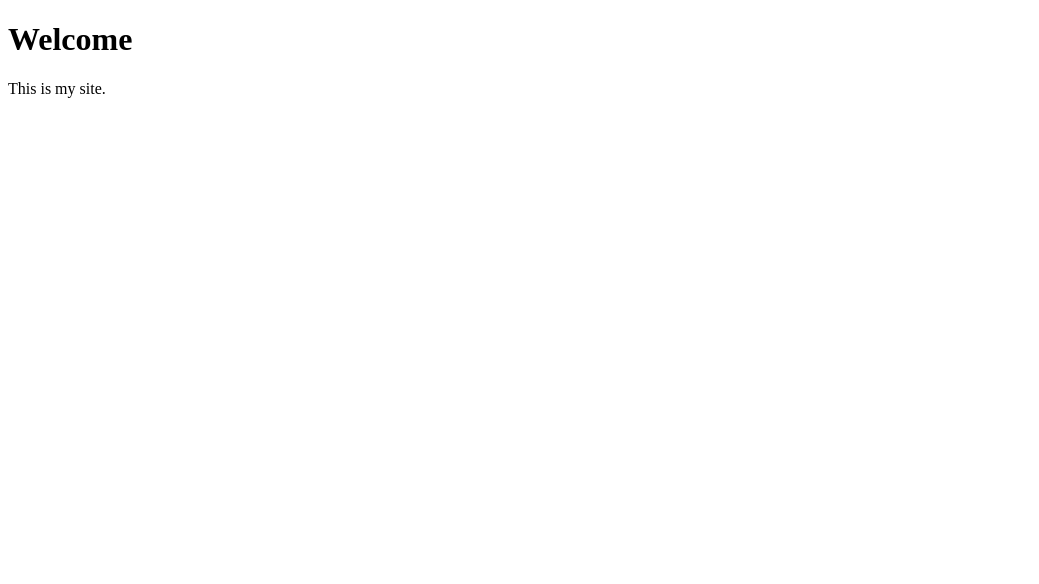
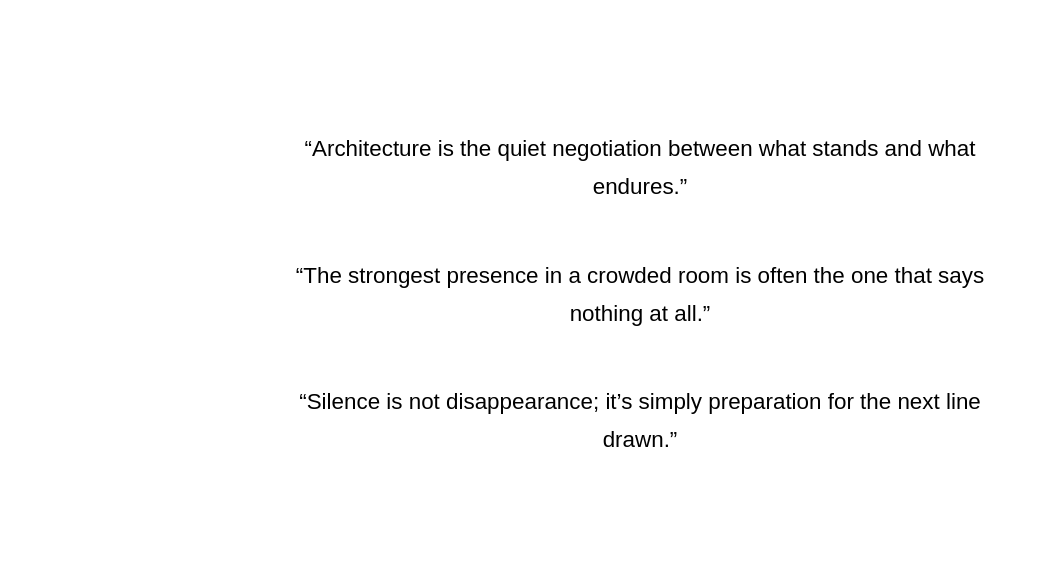
Before and after one commit to williamhulver/williamhulver.github.io, a plain HTML site: page index.html in a window 1280 px wide. Shown: the whole page, without its empty margins (0-1039 px from the left). Drawn offline with Linux system fonts and the light colour scheme.

Commit message:
Update index.html

```diff
--- a/index.html
+++ b/index.html
@@ -1,10 +1,17 @@
-<!DOCTYPE html>
-<html>
-<head>
-  <title>William Hulver</title>
-</head>
-<body>
-  <h1>Welcome</h1>
-  <p>This is my site.</p>
-</body>
-</html>
+<div style="max-width: 720px; margin: 0 auto; padding: 100px 20px;
+            font-family: sans-serif; font-size: 1.4rem;
+            line-height: 1.7; text-align: center;">
+
+    <p style="margin-bottom: 50px;">
+        “Architecture is the quiet negotiation between what stands and what endures.”
+    </p>
+
+    <p style="margin-bottom: 50px;">
+        “The strongest presence in a crowded room is often the one that says nothing at all.”
+    </p>
+
+    <p>
+        “Silence is not disappearance; it’s simply preparation for the next line drawn.”
+    </p>
+
+</div>
```
